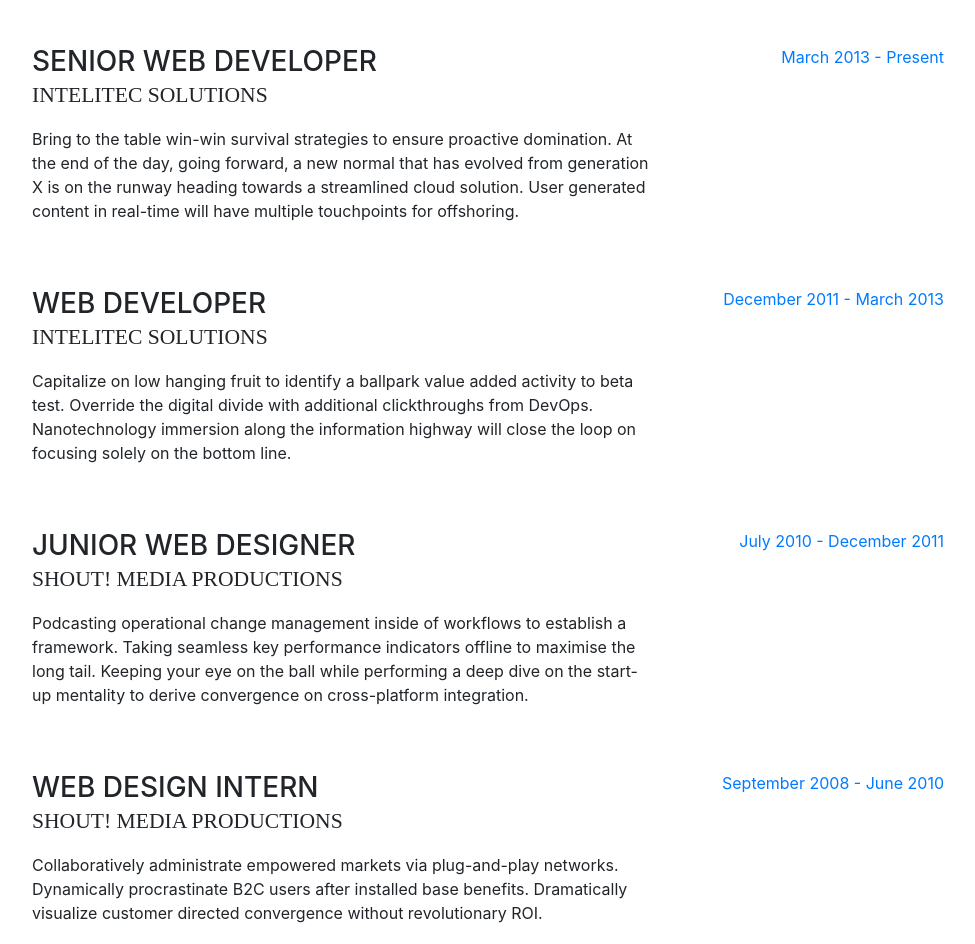
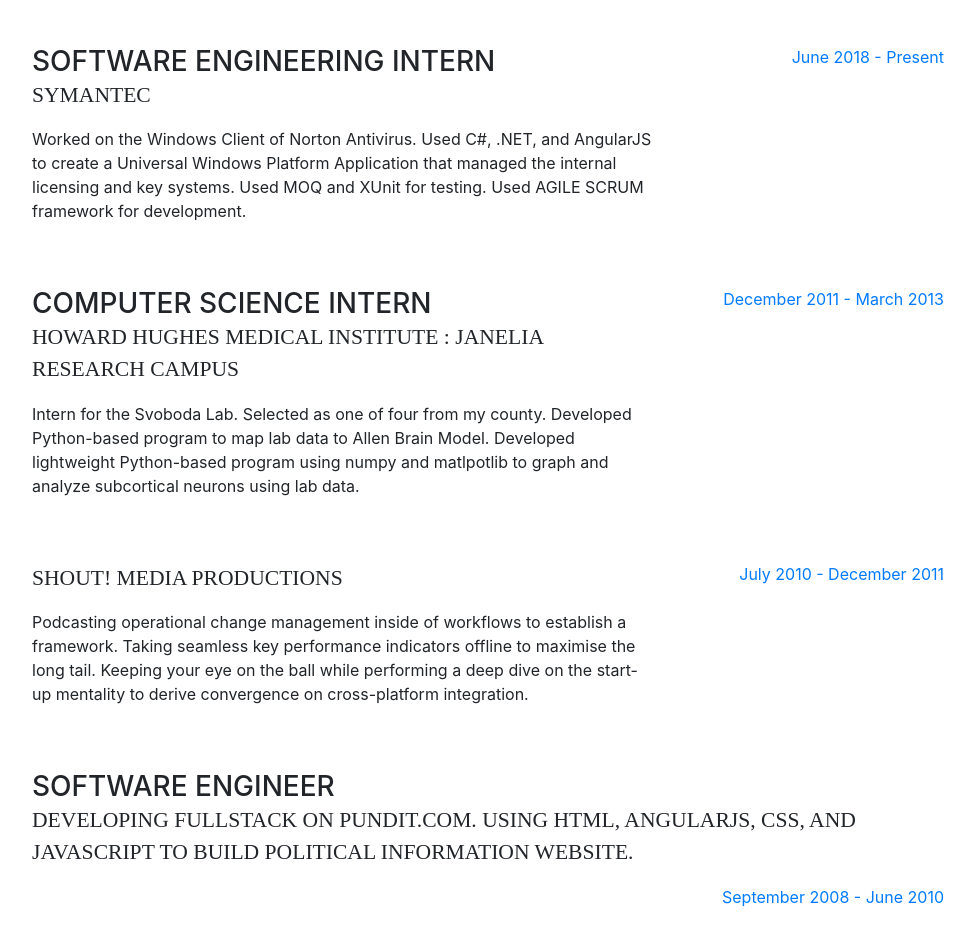
Before and after one commit to Vikramjayanthi/Vikramjayanthi.github.io, a website with bundled scripts: page index.html in a window 1280 px wide. Shown: the part 889-1833 px from the top of the page, without its empty margins (288-1263 px from the left). Built offline with nearby package versions, Linux system fonts and the light colour scheme; a web font is replaced by a local one.

Commit message:
Experience

```diff
--- a/index.html
+++ b/index.html
@@ -71,7 +71,7 @@
           <div class="subheading mb-5">6900 Riddell Street · Pleasanton, CA 94566 · (202) 910-7520 ·
             <a href="mailto:vikramjayanthi@berkeley.edu">vikramjayanthi@berkeley.edu</a>
           </div>
-          <p class="mb-5">I am a Sophomore at UC Berkeley double majoring in Computer Science and Political Science. I am experienced in Software Development, CyberSecurity, Political Campaigning, and Project Managment.</p>
+          <p class="mb-5" style = "font-size: 1.4rem">I am a Sophomore at UC Berkeley double majoring in Computer Science and Political Science. I am experienced in Software Development, CyberSecurity, Political Campaigning, and Project Managment.</p>
           <ul class="list-inline list-social-icons mb-0">
             <li class="list-inline-item">
               <a href="#">
@@ -115,20 +115,21 @@
 
           <div class="resume-item d-flex flex-column flex-md-row mb-5">
             <div class="resume-content mr-auto">
-              <h3 class="mb-0">Senior Web Developer</h3>
-              <div class="subheading mb-3">Intelitec Solutions</div>
-              <p>Bring to the table win-win survival strategies to ensure proactive domination. At the end of the day, going forward, a new normal that has evolved from generation X is on the runway heading towards a streamlined cloud solution. User generated content in real-time will have multiple touchpoints for offshoring.</p>
+              <h3 class="mb-0">Software Engineering Intern</h3>
+              <div class="subheading mb-3">Symantec</div>
+              <p>Worked on the Windows Client of Norton Antivirus. Used C#, .NET, and AngularJS to create a Universal Windows Platform Application that managed the internal licensing and key systems. Used MOQ and XUnit for testing. Used AGILE SCRUM framework for development.</p>
             </div>
             <div class="resume-date text-md-right">
-              <span class="text-primary">March 2013 - Present</span>
+              <span class="text-primary">June 2018 - Present</span>
             </div>
           </div>
 
           <div class="resume-item d-flex flex-column flex-md-row mb-5">
             <div class="resume-content mr-auto">
-              <h3 class="mb-0">Web Developer</h3>
-              <div class="subheading mb-3">Intelitec Solutions</div>
-              <p>Capitalize on low hanging fruit to identify a ballpark value added activity to beta test. Override the digital divide with additional clickthroughs from DevOps. Nanotechnology immersion along the information highway will close the loop on focusing solely on the bottom line.</p>
+              <h3 class="mb-0">Computer Science Intern</h3>
+              <div class="subheading mb-3">Howard Hughes Medical Institute : Janelia Research Campus</div>
+              <p>Intern for the Svoboda Lab. Selected as one of four from my county. Developed Python-based program to map lab data to Allen Brain Model. Developed lightweight Python-based program using numpy and matlpotlib to graph and analyze subcortical neurons using lab data.
+</p>
             </div>
             <div class="resume-date text-md-right">
               <span class="text-primary">December 2011 - March 2013</span>
@@ -137,7 +138,7 @@
 
           <div class="resume-item d-flex flex-column flex-md-row mb-5">
             <div class="resume-content mr-auto">
-              <h3 class="mb-0">Junior Web Designer</h3>
+              <h3 class="mb-0"></h3>
               <div class="subheading mb-3">Shout! Media Productions</div>
               <p>Podcasting operational change management inside of workflows to establish a framework. Taking seamless key performance indicators offline to maximise the long tail. Keeping your eye on the ball while performing a deep dive on the start-up mentality to derive convergence on cross-platform integration.</p>
             </div>
@@ -148,9 +149,8 @@
 
           <div class="resume-item d-flex flex-column flex-md-row">
             <div class="resume-content mr-auto">
-              <h3 class="mb-0">Web Design Intern</h3>
-              <div class="subheading mb-3">Shout! Media Productions</div>
-              <p>Collaboratively administrate empowered markets via plug-and-play networks. Dynamically procrastinate B2C users after installed base benefits. Dramatically visualize customer directed convergence without revolutionary ROI.</p>
+              <h3 class="mb-0">Software Engineer</h3>
+              <div class="subheading mb-3">Developing fullstack on pundit.com. Using HTML, AngularJS, CSS, and Javascript to build Political Information website. </p>
             </div>
             <div class="resume-date text-md-right">
               <span class="text-primary">September 2008 - June 2010</span>
```
